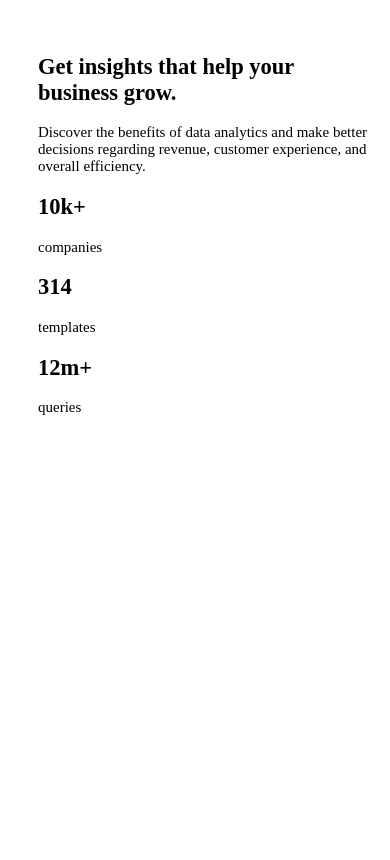
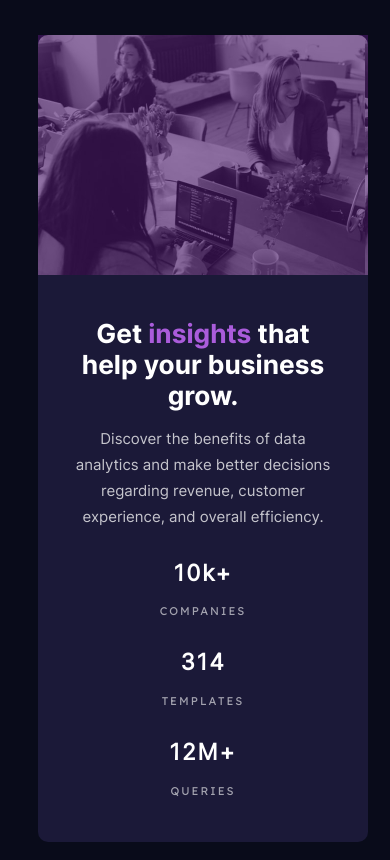
Before and after one commit to toshihikotani/stats-preview-card-component-main, a plain HTML site: page index.html in a window 390 px wide. Drawn offline with Linux system fonts and the light colour scheme.

Commit message:
"Update HTML Layout and Set CSS for mobile. "

```diff
--- a/index.html
+++ b/index.html
@@ -14,16 +14,16 @@
   <main>
 
     <!--IMAGE BOX-->
-    <div class="image-box"></div>
+    <div class="image-box">
+      <div class="overlay"></div>
+    </div>
 
-    <section>
+    <div class="details">
 
-      <h1 class="card-header">Get <span class=".highlight">insights</span> that help your business grow.</h1>
+      <p class="card-header">Get <span class="highlight">insights</span> that help your business grow.</p>
 
       <p class="card-description">Discover the benefits of data analytics and make better decisions regarding revenue, customer
         experience, and overall efficiency.</p>
-
-    </section>
 
       <!-- STATUS -->
       <div class="status">
@@ -37,9 +37,11 @@
           <p>templates</p>
         </article>
         <article class="status-article">
-        <h2 class="status-headings">12m+</h2>
+          <h2 class="status-headings">12M+</h2>
           <p>queries</p>
         </article>
+
+      </div>
 
     </div>
   </main>
--- a/sass/styles.scss
+++ b/sass/styles.scss
@@ -19,6 +19,7 @@ html, body {
 
 body {
     box-sizing: content-box;
+    background-color: $very-dark-blue-main-bg;
     min-height: 100vh;
     font-size: 15px;
     display: flex;
@@ -30,4 +31,71 @@ body {
 main {
     width: 330px;
     height: 790px;
+
+    border-radius: 10px;
+
+    .image-box {
+        background: url('../images/image-header-mobile.jpg');
+        background-size: contain;
+        width: 330px;
+        height: 240px;
+        border-top-left-radius: inherit;
+        border-top-right-radius: inherit;
+
+        .overlay {
+            background-color: rgba(darken($soft-violet-accent, 35%), 0.6);
+            width: 100%;
+            height: 100%;
+        }
+    }
+
+    .details {
+        background-color: $dark-desaturated-blue-card-bg;
+        width: 80%;
+        padding: 33px;
+        text-align: center;
+        border-bottom-left-radius: inherit;
+        border-bottom-right-radius: inherit;
+
+        .card-header {
+            font-family: 'Inter-Bold';
+            font-size: 1.75em;
+            color: $white;
+            margin: 10px 0px;
+
+            .highlight {
+                color: $soft-violet-accent;
+            }
+        }
+
+        .card-description {
+            font-family: 'Inter-Regular';
+            color: $transparent-white-main-paragraph;
+            line-height: 26px;
+            margin-bottom: 10px;
+        }
+
+        .status {
+            display: flex;
+            flex-direction: column;
+
+            .status-article {
+                letter-spacing: 2px;
+
+                .status-headings {
+                    font-family: 'Inter-Regular';
+                    color:$white;
+
+                }
+
+                p {
+                    text-transform: uppercase;
+                    font-family: 'LexendDeca-Regular';
+                    font-size: 0.75em;
+                    color:$transparent-white-stats-headings;
+
+                }
+            }
+        }
+    }
 }
```
Also changed, not shown: css/styles.css, 1 other file. Lines whose indentation alone changed are shown as unchanged.
